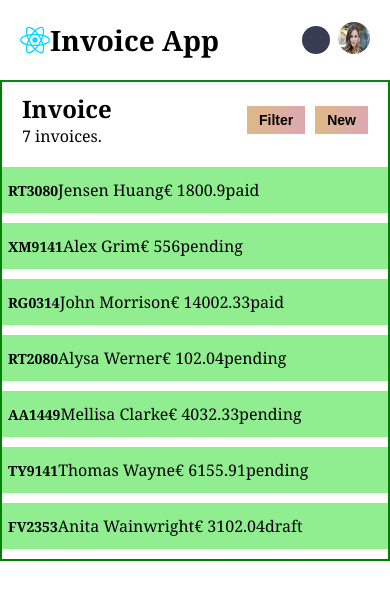
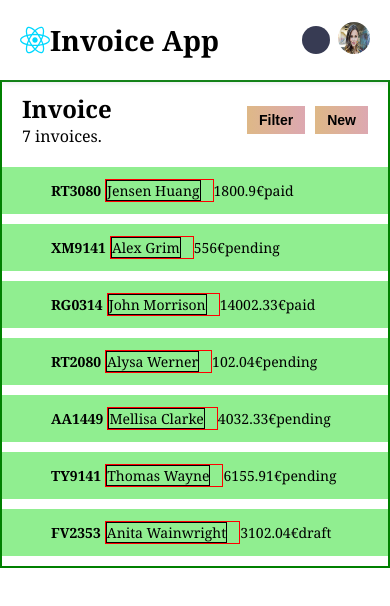
Before and after one commit to banuaggun/invoice-app, a React (Vite) app: page / in a window 390 px wide. Shown: the top 606 px of the page. Built offline with nearby package versions, Linux system fonts and the light colour scheme; some icons are missing.

Commit message:
Responsive view editing is in progress-2

```diff
--- a/src/assets/styles/invoice-card.css
+++ b/src/assets/styles/invoice-card.css
@@ -3,17 +3,35 @@
 }
 
 .card-content{
+  max-width:300px;
   display:flex;
-  align-items:center;
+  justify-content: flex-start;
+  align-items: center;
   margin:10px auto;
-  padding:12px 6px;
-
+  padding:12px 6px 12px 6px;
+  font-size:0.875rem;
 }
 
 .card-content-id h2{
   font-size:0.875rem;
+  margin-right:4px;
 }
 
 .card-content-due{
   display:none;
 }
+
+.card-content-client{
+  display: flex;
+  justify-content: flex-start;
+  border:1px solid red;
+}
+
+.card-content-client p{
+  white-space: nowrap;
+  overflow: hidden;
+  text-overflow: ellipsis;
+  border:1px solid black;
+  text-align: left;
+  margin-right:12px;
+}
--- a/src/assets/styles/main-area.css
+++ b/src/assets/styles/main-area.css
@@ -1,5 +1,7 @@
 .main-area-mobile{
   width:100%;
+  height:auto;
+  margin:0 0 20px 0;
 }
 .main-area-web{
   border:2px solid green;
--- a/src/components/InvoiceCard.jsx
+++ b/src/components/InvoiceCard.jsx
@@ -18,7 +18,7 @@ function InvoiceCard({invoice}) {
             <p>{invoice.clientName}</p>
           </div>
           <div className="card-content-total">
-            <p>€ {invoice.total}</p>
+            <p>{invoice.total}€</p>
           </div>
           <div className="card-content-status">
             <PaidStatus type={invoice.status} />
```
